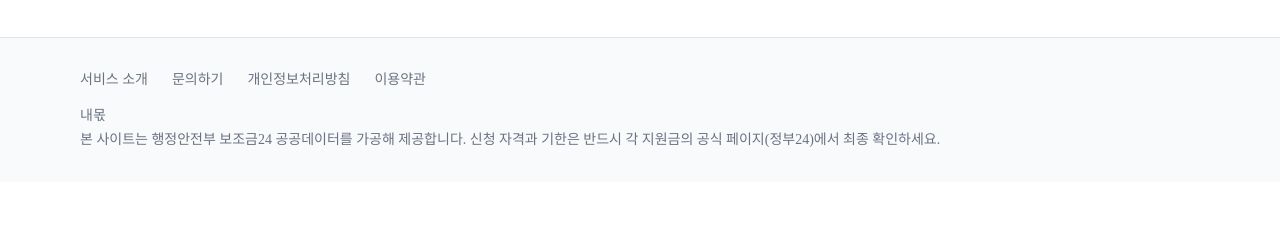
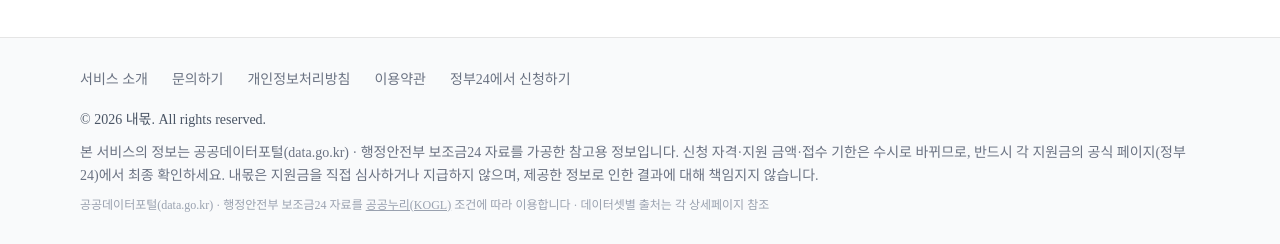
Before and after one commit to jihogitgit/benefits, a Next.js app: page / in a window 1280 px wide. Shown: the part 1026-1270 px from the top of the page. Before the commit the page ends 1208 px from the top, so only its background shows below. Built offline with nearby package versions, Linux system fonts and the light colour scheme; no server answers; the database is empty.

Commit message:
chore(ui): 푸터에 저작권·데이터 출처·면책 고지 추가
공공누리(KOGL) 이용 고지와 출처를 명시하고, 지원금을 직접 심사·지급하지
않는다는 면책 문구를 넣는다. YMYL 영역이라 애드센스 심사에도 필요하다.

```diff
--- a/src/components/layout/Footer.tsx
+++ b/src/components/layout/Footer.tsx
@@ -1,20 +1,51 @@
 import Link from 'next/link'
 import { siteName } from '@/lib/seo/site'
 
+/** 원문 데이터 제공처. 출처 표기와 공공누리 고지가 같은 값을 쓰도록 한 곳에 둔다. */
+const SOURCE = '공공데이터포털(data.go.kr) · 행정안전부 보조금24'
+
 export default function Footer() {
   const email = process.env.NEXT_PUBLIC_CONTACT_EMAIL
+  const name = siteName()
+  // 정적 페이지는 빌드 시점, ISR 페이지는 재검증 시점의 연도가 박힌다. 해가 바뀌어도
+  // 다음 배포나 재검증에서 저절로 맞춰지므로 손으로 고칠 일이 없다.
+  const year = new Date().getFullYear()
+
   return (
     <footer className="mt-16 border-t bg-gray-50">
       <div className="mx-auto max-w-6xl px-4 py-8 text-sm text-gray-500">
-        <div className="mb-4 flex flex-wrap gap-x-6 gap-y-2">
+        <div className="mb-5 flex flex-wrap gap-x-6 gap-y-2">
           <Link href="/about" className="hover:text-gray-800">서비스 소개</Link>
           <Link href="/contact" className="hover:text-gray-800">문의하기</Link>
           <Link href="/privacy" className="hover:text-gray-800">개인정보처리방침</Link>
           <Link href="/terms" className="hover:text-gray-800">이용약관</Link>
+          <a href="https://www.gov.kr" target="_blank" rel="noopener noreferrer" className="hover:text-gray-800">
+            정부24에서 신청하기
+          </a>
         </div>
-        <p>{siteName()}{email ? ` | 문의: ${email}` : ''}</p>
-        <p className="mt-1">
-          본 사이트는 행정안전부 보조금24 공공데이터를 가공해 제공합니다. 신청 자격과 기한은 반드시 각 지원금의 공식 페이지(정부24)에서 최종 확인하세요.
+
+        <p className="text-gray-600">
+          © {year} {name}. All rights reserved.
+          {email ? <> · 문의: <a href={`mailto:${email}`} className="hover:text-gray-800">{email}</a></> : null}
+        </p>
+
+        <p className="mt-3 leading-relaxed">
+          본 서비스의 정보는 {SOURCE} 자료를 가공한 참고용 정보입니다. 신청 자격·지원 금액·접수 기한은 수시로 바뀌므로,
+          반드시 각 지원금의 공식 페이지(정부24)에서 최종 확인하세요. {name}은 지원금을 직접 심사하거나 지급하지 않으며,
+          제공한 정보로 인한 결과에 대해 책임지지 않습니다.
+        </p>
+
+        <p className="mt-2 text-xs leading-relaxed text-gray-400">
+          {SOURCE} 자료를{' '}
+          <a
+            href="https://www.kogl.or.kr/info/license.do"
+            target="_blank"
+            rel="noopener noreferrer"
+            className="underline hover:text-gray-600"
+          >
+            공공누리(KOGL)
+          </a>{' '}
+          조건에 따라 이용합니다 · 데이터셋별 출처는 각 상세페이지 참조
         </p>
       </div>
     </footer>
```
